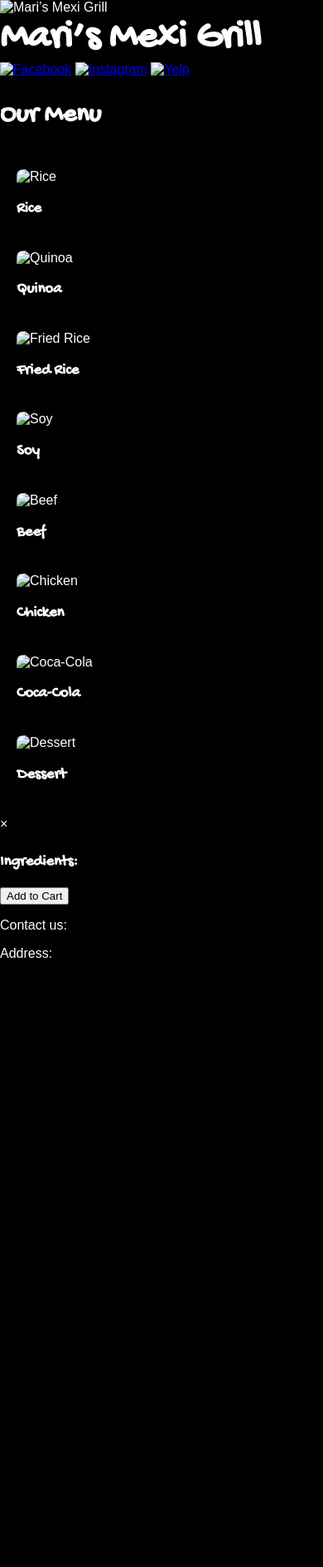
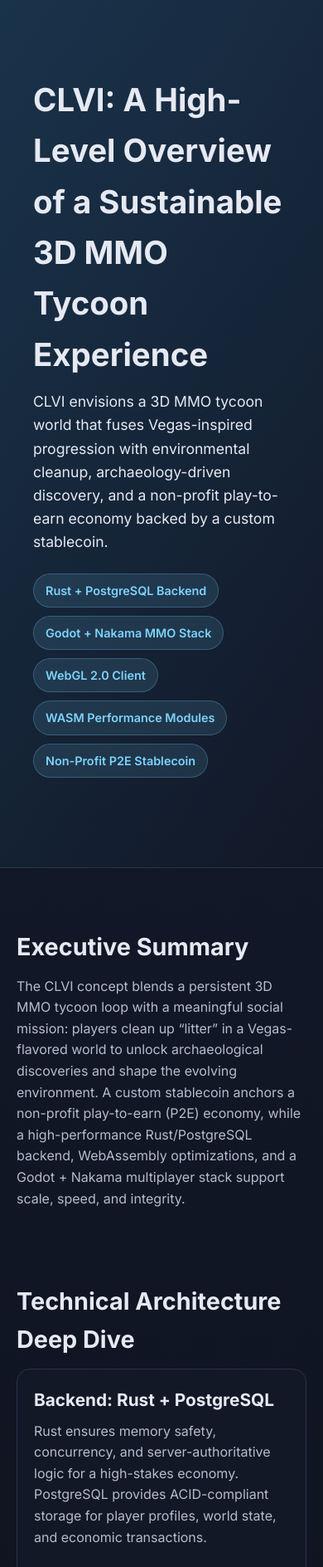
Before and after one commit to Apocrypthon/clvi.cc, a plain HTML site: page index.html in a window 390 px wide. Shown: the top 1888 px of the page at 83% size. Before the commit the page ends 1174 px from the top, so only its background shows below. Drawn offline with Linux system fonts and the light colour scheme.

Commit message:
Update CLVI overview landing page

```diff
--- a/index.html
+++ b/index.html
@@ -1,265 +1,349 @@
 <!DOCTYPE html>
 <html lang="en">
 <head>
-  <!-- Meta tags (charset, viewport) -->
   <meta charset="UTF-8">
   <meta name="viewport" content="width=device-width, initial-scale=1.0">
-  <title>Mari’s Mexi Grill</title>
-  <meta name="description" content="Authentic Mexican a‑la‑carte in Winchester, Las Vegas. Explore our tacos, burritos, bowls & more!">
-  <!-- ##meta‑regex: /<meta name="keywords" content="(.*)">/ -->
-  <!-- Google Font: Gochi Hand -->
-  <link href="https://fonts.googleapis.com/css2?family=Gochi+Hand&display=swap" rel="stylesheet">
-  <!-- Stylesheet or style block scaffolding -->
+  <title>CLVI: A High-Level Overview of a Sustainable 3D MMO Tycoon Experience</title>
+  <meta name="description" content="CLVI is a 3D MMO tycoon concept blending environmental cleanup, archaeology, and a non-profit play-to-earn economy built on a custom stablecoin.">
+  <link href="https://fonts.googleapis.com/css2?family=Inter:wght@300;400;600;700&display=swap" rel="stylesheet">
   <style>
-    /* -- Colors -- */
     :root {
-      --bg-color: #000;
-      --text-color: #fff;
-      --accent-color: #f00;
+      --bg: #0b0e15;
+      --surface: #121826;
+      --surface-alt: #171f2e;
+      --text: #e6e9f2;
+      --muted: #b5bccb;
+      --accent: #7dd3fc;
+      --accent-strong: #38bdf8;
+      --border: #2a3346;
+    }
+
+    * {
+      box-sizing: border-box;
     }
 
     body {
-      background-color: var(--bg-color);
-      color: var(--text-color);
-      font-family: sans-serif;
       margin: 0;
-      padding: 0;
+      font-family: 'Inter', system-ui, -apple-system, sans-serif;
+      background: radial-gradient(circle at top, #141b2d 0%, #0b0e15 55%);
+      color: var(--text);
+      line-height: 1.6;
     }
 
-    h1, h2, h3 {
-      font-family: 'Gochi Hand', cursive;
+    header {
+      padding: 64px 20px 48px;
+      background: linear-gradient(120deg, rgba(56, 189, 248, 0.15), rgba(14, 165, 233, 0));
+      border-bottom: 1px solid var(--border);
     }
 
-    /* -- Grid Layout -- */
-    .menu-grid {
+    .container {
+      max-width: 1100px;
+      margin: 0 auto;
+      padding: 0 20px 60px;
+    }
+
+    h1 {
+      font-size: clamp(2.4rem, 4vw, 3.3rem);
+      margin-bottom: 12px;
+    }
+
+    h2 {
+      font-size: clamp(1.8rem, 2.6vw, 2.2rem);
+      margin-top: 48px;
+      margin-bottom: 12px;
+    }
+
+    h3 {
+      font-size: 1.3rem;
+      margin-top: 24px;
+      margin-bottom: 8px;
+    }
+
+    p {
+      margin-top: 0;
+      color: var(--muted);
+    }
+
+    .lead {
+      font-size: 1.1rem;
+      color: var(--text);
+      max-width: 900px;
+    }
+
+    .pill-row {
+      display: flex;
+      flex-wrap: wrap;
+      gap: 10px;
+      margin-top: 24px;
+    }
+
+    .pill {
+      padding: 8px 14px;
+      border-radius: 999px;
+      background: rgba(125, 211, 252, 0.12);
+      color: var(--accent);
+      font-weight: 600;
+      font-size: 0.9rem;
+      border: 1px solid rgba(125, 211, 252, 0.25);
+    }
+
+    section {
+      padding-top: 24px;
+    }
+
+    .grid {
       display: grid;
-      grid-template-columns: repeat(auto-fit, minmax(250px, 1fr));
-      gap: 20px;
+      gap: 24px;
+      grid-template-columns: repeat(auto-fit, minmax(260px, 1fr));
+    }
+
+    .card {
+      background: var(--surface);
+      border: 1px solid var(--border);
+      border-radius: 16px;
       padding: 20px;
     }
 
-    .menu-item {
-      position: relative;
-      overflow: hidden;
-      border-radius: 8px;
-      box-shadow: 0 2px 5px rgba(0, 0, 0, 0.3);
-      cursor: pointer; /* Add cursor pointer for better UX */
+    .card h3 {
+      color: var(--text);
+      margin-top: 0;
     }
 
-    .menu-item img {
+    table {
       width: 100%;
-      height: auto;
-      display: block;
-      transition: transform 0.3s ease;
+      border-collapse: collapse;
+      background: var(--surface-alt);
+      border-radius: 14px;
+      overflow: hidden;
+      margin-top: 16px;
     }
 
-    .menu-item:hover img {
-      transform: scale(1.1);
+    th, td {
+      padding: 12px 14px;
+      border-bottom: 1px solid var(--border);
+      text-align: left;
+      vertical-align: top;
+      font-size: 0.95rem;
     }
 
-    .menu-item-overlay {
-      position: absolute;
-      bottom: 0;
-      left: 0;
-      width: 100%;
-      background-color: rgba(0, 0, 0, 0.7);
-      color: var(--text-color);
-      padding: 10px;
-      text-align: center;
-      transform: translateY(100%);
-      transition: transform 0.3s ease;
+    th {
+      background: rgba(56, 189, 248, 0.12);
+      color: var(--text);
     }
 
-    .menu-item:hover .menu-item-overlay {
-      transform: translateY(0);
+    tr:last-child td {
+      border-bottom: none;
     }
 
-    /* -- Typography -- */
-    h1 {
-      font-size: 3em;
-      margin: 0;
+    ul {
+      margin-top: 8px;
+      padding-left: 20px;
+      color: var(--muted);
     }
 
-    h2 {
-      font-size: 2em;
+    .footer {
+      margin-top: 60px;
+      padding-top: 24px;
+      border-top: 1px solid var(--border);
+      color: var(--muted);
+      font-size: 0.95rem;
     }
 
-    /* -- Animations -- */
-    /* Add animation library here (e.g., AOS) or custom animations */
+    .highlight {
+      color: var(--accent-strong);
+      font-weight: 600;
+    }
   </style>
 </head>
 <body>
-  <!-- Hero Splash with title & social icons -->
-  <section class="hero">
-    <img src="/assets/images/hero.jpg" alt="Mari’s Mexi Grill" loading="lazy">
-    <div class="hero-content">
-      <h1>Mari’s Mexi Grill</h1>
-      <div class="social-icons">
-        <a href="<!-- ##facebook-url -->"><img src="/assets/images/facebook.png" alt="Facebook"></a>
-        <a href="<!-- ##instagram-url -->"><img src="/assets/images/instagram.png" alt="Instagram"></a>
-        <a href="<!-- ##yelp-url -->"><img src="/assets/images/yelp.png" alt="Yelp"></a>
+  <header>
+    <div class="container">
+      <h1>CLVI: A High-Level Overview of a Sustainable 3D MMO Tycoon Experience</h1>
+      <p class="lead">CLVI envisions a 3D MMO tycoon world that fuses Vegas-inspired progression with environmental cleanup, archaeology-driven discovery, and a non-profit play-to-earn economy backed by a custom stablecoin.</p>
+      <div class="pill-row">
+        <span class="pill">Rust + PostgreSQL Backend</span>
+        <span class="pill">Godot + Nakama MMO Stack</span>
+        <span class="pill">WebGL 2.0 Client</span>
+        <span class="pill">WASM Performance Modules</span>
+        <span class="pill">Non-Profit P2E Stablecoin</span>
       </div>
     </div>
-  </section>
+  </header>
 
-  <!-- Grid Portfolio of Menu Items -->
-  <!-- Categories: Carbs, Proteins, Drinks, Desserts -->
-  <section class="menu">
-    <h2>Our Menu</h2>
-    <div class="menu-grid">
-      <!-- Carbs -->
-      <div class="menu-item" data-category="carbs" data-price="8.99" data-veg="true" data-cals="400">
-        <img src="/assets/images/rice.jpg" alt="Rice" loading="lazy">
-        <h3>Rice</h3>
-        <div class="menu-item-overlay">
-          <p>$8.99</p>
-          <p>Fluffy white rice, perfect with any meal.</p>
-          <img src="/assets/images/vegetarian.png" alt="Vegetarian" width="20">
-          <img src="/assets/images/calories.png" alt="Calories" width="20">
+  <main class="container">
+    <section>
+      <h2>Executive Summary</h2>
+      <p>The CLVI concept blends a persistent 3D MMO tycoon loop with a meaningful social mission: players clean up “litter” in a Vegas-flavored world to unlock archaeological discoveries and shape the evolving environment. A custom stablecoin anchors a non-profit play-to-earn (P2E) economy, while a high-performance Rust/PostgreSQL backend, WebAssembly optimizations, and a Godot + Nakama multiplayer stack support scale, speed, and integrity.</p>
+    </section>
+
+    <section>
+      <h2>Technical Architecture Deep Dive</h2>
+      <div class="grid">
+        <div class="card">
+          <h3>Backend: Rust + PostgreSQL</h3>
+          <p>Rust ensures memory safety, concurrency, and server-authoritative logic for a high-stakes economy. PostgreSQL provides ACID-compliant storage for player profiles, world state, and economic transactions.</p>
+        </div>
+        <div class="card">
+          <h3>Client Optimizations: WASM</h3>
+          <p>Performance-critical calculations (physics, AI, procedural generation, cryptography) move to Rust-compiled WebAssembly to keep the WebGL client responsive.</p>
+        </div>
+        <div class="card">
+          <h3>Frontend: Ruby on Rails</h3>
+          <p>Rails powers account management, wallets, dashboards, and admin tooling, isolating sensitive user workflows from the game client.</p>
+        </div>
+        <div class="card">
+          <h3>Game Engine: Godot + Nakama</h3>
+          <p>Godot delivers WebGL 2.0 3D rendering while Nakama handles real-time multiplayer, social features, leaderboards, and authoritative logic.</p>
         </div>
       </div>
 
-      <div class="menu-item" data-category="carbs" data-price="9.99" data-veg="false" data-cals="500">
-        <img src="/assets/images/quinoa.jpg" alt="Quinoa" loading="lazy">
-        <h3>Quinoa</h3>
-        <div class="menu-item-overlay">
-          <p>$9.99</p>
-          <p>Healthy and delicious quinoa bowl.</p>
-          <img src="/assets/images/calories.png" alt="Calories" width="20">
+      <h3>WASM Optimization Flags (Emscripten)</h3>
+      <table>
+        <thead>
+          <tr>
+            <th>Flag</th>
+            <th>Description</th>
+            <th>Best Use</th>
+          </tr>
+        </thead>
+        <tbody>
+          <tr>
+            <td>-O0</td>
+            <td>No optimizations; includes debug info.</td>
+            <td>Early debugging and validation.</td>
+          </tr>
+          <tr>
+            <td>-O2</td>
+            <td>Balanced performance and size.</td>
+            <td>General development + release builds.</td>
+          </tr>
+          <tr>
+            <td>-O3</td>
+            <td>Aggressive optimizations.</td>
+            <td>Performance-critical release builds.</td>
+          </tr>
+          <tr>
+            <td>-Os / -Oz</td>
+            <td>Minimize binary size.</td>
+            <td>Web delivery with strict payload limits.</td>
+          </tr>
+          <tr>
+            <td>-flto</td>
+            <td>Link-time optimization.</td>
+            <td>Maximized final build performance.</td>
+          </tr>
+        </tbody>
+      </table>
+    </section>
+
+    <section>
+      <h2>Core Gameplay Mechanics</h2>
+      <div class="grid">
+        <div class="card">
+          <h3>“Pick Up Litter” Tycoon Loop</h3>
+          <p>Players collect litter as a core resource, convert it into upgrades, and visibly transform dilapidated zones into thriving archaeological districts.</p>
+        </div>
+        <div class="card">
+          <h3>Vegas-Flavored Progression</h3>
+          <p>High-reward chance mechanics, combo multipliers, and prestige systems reinforce risk-reward excitement while keeping progression transparent.</p>
+        </div>
+        <div class="card">
+          <h3>Archaeology Narrative</h3>
+          <p>Artifacts uncovered through cleanup provide narrative breadcrumbs and rare collectibles that connect story discovery to economic rewards.</p>
         </div>
       </div>
 
-      <div class="menu-item" data-category="carbs" data-price="10.99" data-veg="false" data-cals="600">
-        <img src="/assets/images/fried-rice.jpg" alt="Fried Rice" loading="lazy">
-        <h3>Fried Rice</h3>
-        <div class="menu-item-overlay">
-          <p>$10.99</p>
-          <p>Classic fried rice with vegetables and protein.</p>
-          <img src="/assets/images/calories.png" alt="Calories" width="20">
+      <h3>MMO Social Layer</h3>
+      <table>
+        <thead>
+          <tr>
+            <th>Feature</th>
+            <th>Player Impact</th>
+          </tr>
+        </thead>
+        <tbody>
+          <tr>
+            <td>Persistent World</td>
+            <td>Player cleanup and construction permanently shape the shared environment.</td>
+          </tr>
+          <tr>
+            <td>Guilds &amp; Teams</td>
+            <td>Large cleanup operations and dig sites are best tackled collaboratively.</td>
+          </tr>
+          <tr>
+            <td>Living Economy</td>
+            <td>Player-created services and artifact trading establish a real in-game market.</td>
+          </tr>
+          <tr>
+            <td>Competitive Events</td>
+            <td>Leaderboards and tournaments incentivize efficiency and mastery.</td>
+          </tr>
+        </tbody>
+      </table>
+    </section>
+
+    <section>
+      <h2>Non-Profit Play-to-Earn Economy</h2>
+      <p>The CLVI stablecoin is designed to be utility-first and transparently pegged, avoiding speculative inflation by connecting payouts to meaningful in-game activity and real-world non-profit impact.</p>
+      <div class="grid">
+        <div class="card">
+          <h3>Stablecoin Design Goals</h3>
+          <ul>
+            <li>Fiat-pegged stability with auditable reserves.</li>
+            <li>Smart-contract automation for payouts and marketplace rules.</li>
+            <li>Transparent reporting on economic flows.</li>
+          </ul>
+        </div>
+        <div class="card">
+          <h3>Non-Profit Integration</h3>
+          <ul>
+            <li>Automatic donation splits from key economic actions.</li>
+            <li>In-game missions tied to real-world archaeology or cleanup partners.</li>
+            <li>Player-controlled giving options inside the economy UI.</li>
+          </ul>
         </div>
       </div>
+    </section>
 
-      <!-- Proteins -->
-      <div class="menu-item" data-category="proteins" data-price="12.99" data-veg="false" data-cals="700">
-        <img src="/assets/images/soy.jpg" alt="Soy" loading="lazy">
-        <h3>Soy</h3>
-        <div class="menu-item-overlay">
-          <p>$12.99</p>
-          <p>Marinated and grilled soy.</p>
-          <img src="/assets/images/calories.png" alt="Calories" width="20">
+    <section>
+      <h2>Synergies, Challenges, and Strategic Focus</h2>
+      <div class="grid">
+        <div class="card">
+          <h3>Key Synergies</h3>
+          <ul>
+            <li>Rust + WASM keeps client-side simulations fast and secure.</li>
+            <li>Nakama unlocks rich MMO features without custom infrastructure.</li>
+            <li>Rails isolates account and wallet flows from gameplay.</li>
+          </ul>
+        </div>
+        <div class="card">
+          <h3>Implementation Challenges</h3>
+          <ul>
+            <li>Godot WebGL requires manual networking for WebSockets/WebRTC.</li>
+            <li>Custom stablecoin stability demands ongoing liquidity governance.</li>
+            <li>Cross-stack integration introduces significant operational complexity.</li>
+          </ul>
+        </div>
+        <div class="card">
+          <h3>Security Priorities</h3>
+          <ul>
+            <li>Harden WebGL clients against shader abuse and input injection.</li>
+            <li>Enforce server-authoritative validation for every economic action.</li>
+            <li>Audit smart contracts and store transparent collateral proofs.</li>
+          </ul>
         </div>
       </div>
+    </section>
 
-      <div class="menu-item" data-category="proteins" data-price="14.99" data-veg="false" data-cals="800">
-        <img src="/assets/images/beef.jpg" alt="Beef" loading="lazy">
-        <h3>Beef</h3>
-        <div class="menu-item-overlay">
-          <p>$14.99</p>
-          <p>Tender and flavorful beef.</p>
-          <img src="/assets/images/calories.png" alt="Calories" width="20">
-        </div>
-      </div>
+    <section>
+      <h2>Conclusion</h2>
+      <p>CLVI proposes a bold, mission-driven MMO with a distinctive loop: players clean, discover, and transform while contributing to real-world good. By marrying a performant backend, WebGL-optimized client, and an honest non-profit P2E model, CLVI positions itself as a “game for good” that balances entertainment, economic integrity, and long-term community engagement.</p>
+      <p class="highlight">Success hinges on disciplined technical execution, strong security practices, and transparent economic governance.</p>
+    </section>
 
-      <div class="menu-item" data-category="proteins" data-price="11.99" data-veg="false" data-cals="650">
-        <img src="/assets/images/chicken.jpg" alt="Chicken" loading="lazy">
-        <h3>Chicken</h3>
-        <div class="menu-item-overlay">
-          <p>$11.99</p>
-          <p>Grilled chicken breast.</p>
-          <img src="/assets/images/calories.png" alt="Calories" width="20">
-        </div>
-      </div>
-
-      <!-- Drinks -->
-      <div class="menu-item" data-category="drinks" data-price="2.99" data-veg="true" data-cals="100">
-        <img src="/assets/images/coke.jpg" alt="Coca-Cola" loading="lazy">
-        <h3>Coca-Cola</h3>
-        <div class="menu-item-overlay">
-          <p>$2.99</p>
-          <p>Classic Coca-Cola.</p>
-          <img src="/assets/images/calories.png" alt="Calories" width="20">
-        </div>
-      </div>
-
-      <!-- Desserts (Placeholder) -->
-      <div class="menu-item" data-category="desserts" data-price="5.99" data-veg="true" data-cals="300">
-        <img src="/assets/images/dessert.jpg" alt="Dessert" loading="lazy">
-        <h3>Dessert</h3>
-        <div class="menu-item-overlay">
-          <p>$5.99</p>
-          <p>Delicious dessert option.</p>
-          <img src="/assets/images/vegetarian.png" alt="Vegetarian" width="20">
-          <img src="/assets/images/calories.png" alt="Calories" width="20">
-        </div>
-      </div>
+    <div class="footer">
+      Prepared as a strategic overview of the CLVI concept, its technical foundation, and the sustainable economy model.
     </div>
-  </section>
-
-  <!-- Modal Template (hidden by default) -->
-  <div id="menu-modal" class="modal">
-    <div class="modal-content">
-      <span class="close">&times;</span>
-      <h2></h2>
-      <p id="modal-description"></p>
-      <h3>Ingredients:</h3>
-      <ul id="modal-ingredients"></ul>
-      <button>Add to Cart</button>
-    </div>
-  </div>
-
-  <!-- Footer with contact info -->
-  <footer>
-    <p>Contact us: <a href="tel:<!-- ##phone-number -->"><!-- ##phone-number --></a></p>
-    <p>Address: <!-- ##address --></p>
-  </footer>
-
-  <!-- Scripts: data prefetch, animations, modals -->
-  <script>
-    // TODO: Prefetch menu JSON from /data/menu.json
-    // fetch('/data/menu.json')
-    //   .then(response => response.json())
-    //   .then(data => {
-    //     // Process menu data
-    //   });
-
-    // TODO: Initialize scroll‑fade animations
-    // AOS.init(); // Example using AOS library
-
-    // TODO: Modal open/close handlers
-    const modal = document.getElementById("menu-modal");
-    const menuItems = document.querySelectorAll(".menu-item");
-
-    menuItems.forEach(item => {
-      item.addEventListener("click", (event) => {
-        const title = item.querySelector("h3").textContent;
-        const price = item.dataset.price;
-        const description = "This is a placeholder description."; // Replace with actual description
-        const ingredients = ["Ingredient 1", "Ingredient 2"]; // Replace with actual ingredients
-
-        document.querySelector("#menu-modal h2").textContent = title;
-        document.getElementById("modal-description").textContent = description;
-
-        const ingredientsList = document.getElementById("modal-ingredients");
-        ingredientsList.innerHTML = "";
-        ingredients.forEach(ingredient => {
-          const li = document.createElement("li");
-          li.textContent = ingredient;
-          ingredientsList.appendChild(li);
-        });
-
-        modal.style.display = "block";
-      });
-    });
-
-    document.querySelector(".close").addEventListener("click", () => {
-      modal.style.display = "none";
-    });
-
-    window.onclick = (event) => {
-      if (event.target == modal) {
-        modal.style.display = "none";
-      }
-    }
-  </script>
+  </main>
 </body>
 </html>
```
